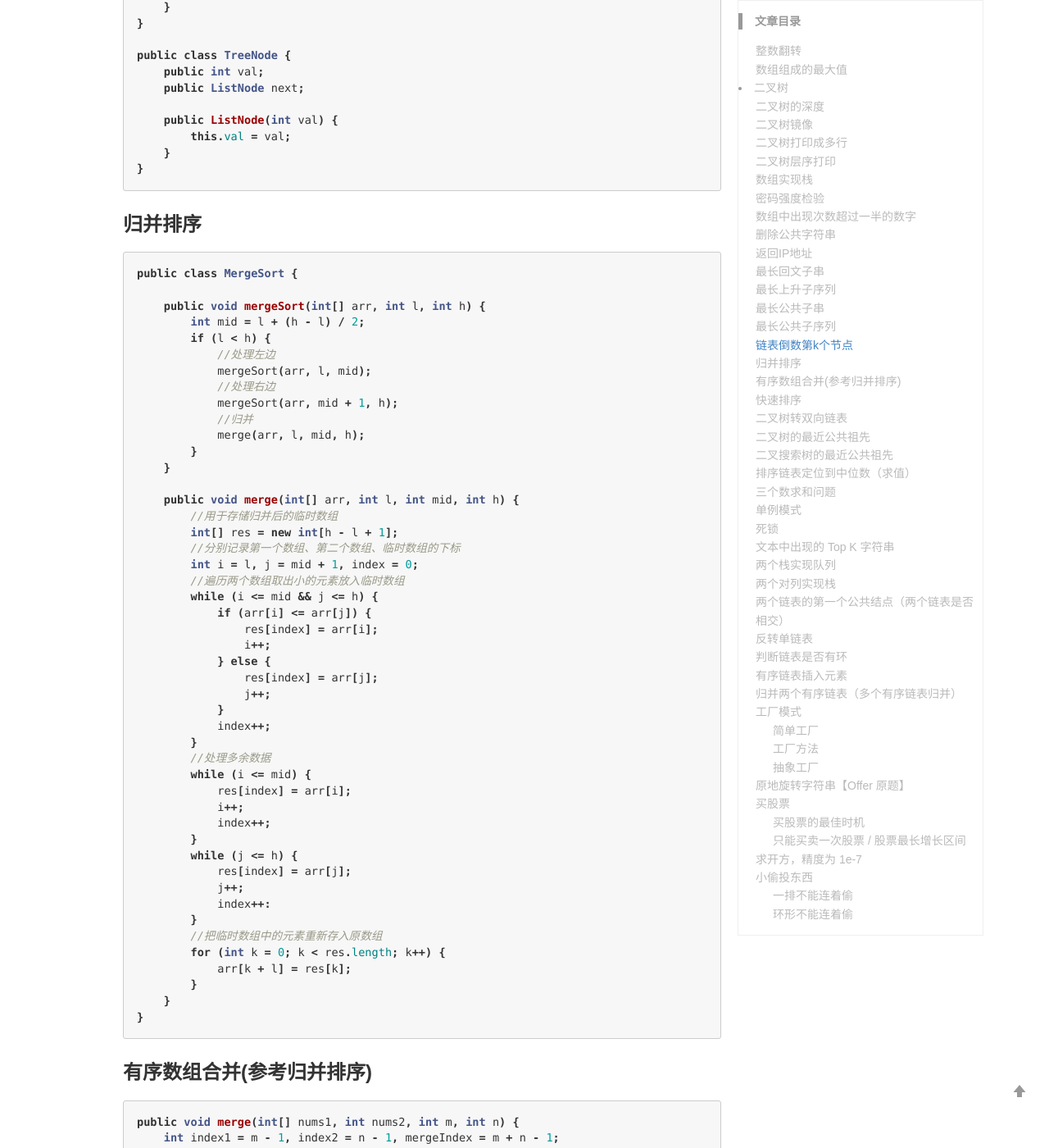
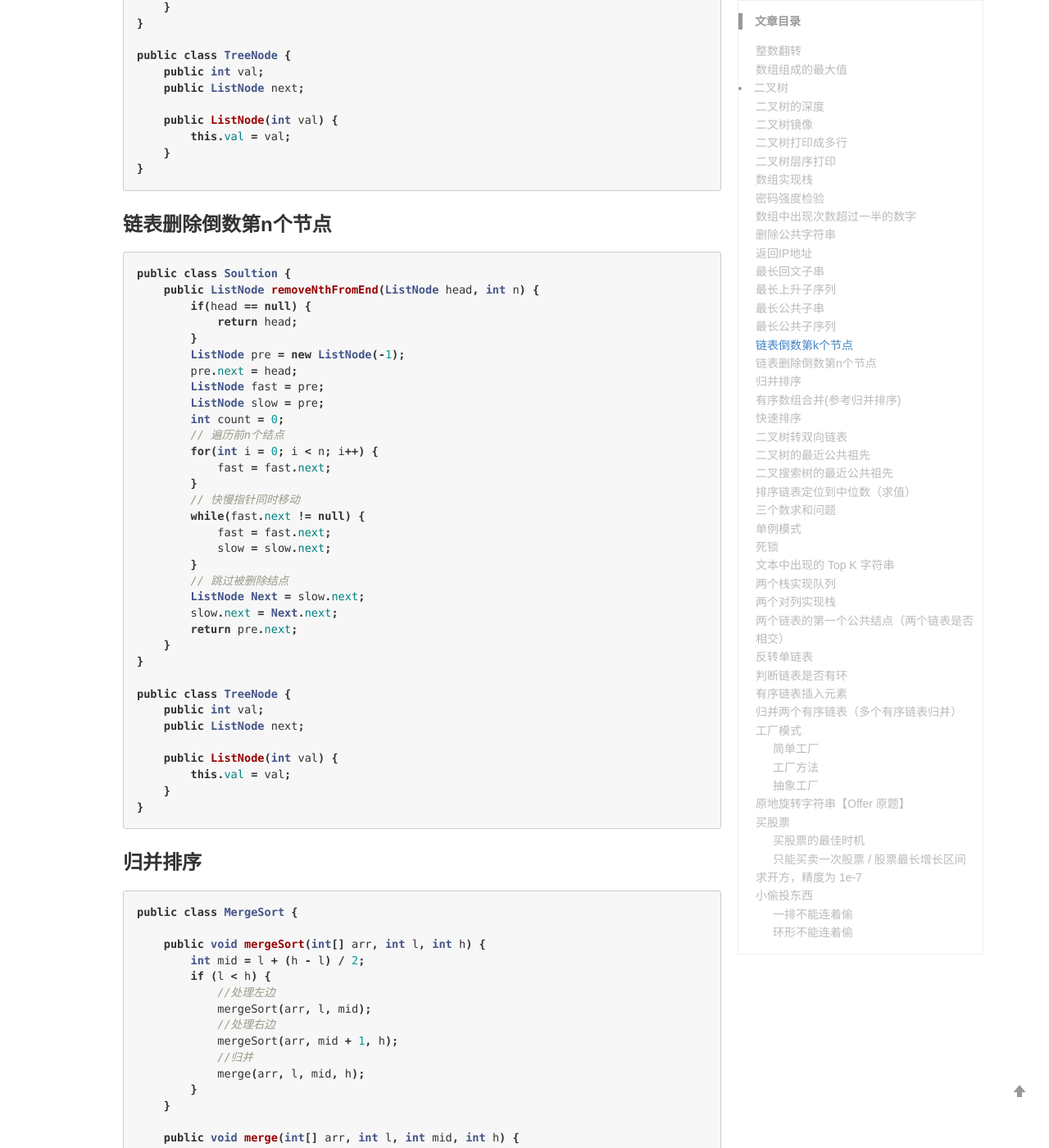
Before and after one commit to wangfei910/wangfei910.github.io, a Jekyll site: the page built from _posts/2019-10-3-常用算法.md, in a window 1280 px wide and 1400 px high, scrolled down 13994 px. Shown: the whole window at 82% size. Built offline with Jekyll 4.4.1, drawn with Linux system fonts in a browser that asks for light colours; comment, search, counter and statistics services are not loaded.

Commit message:
Update 2019-10-3-常用算法.md

````diff
--- a/_posts/2019-10-3-常用算法.md
+++ b/_posts/2019-10-3-常用算法.md
@@ -693,6 +693,44 @@ public class TreeNode {
     }
 }
 ```
+### 链表删除倒数第n个节点
+```java
+public class Soultion {
+    public ListNode removeNthFromEnd(ListNode head, int n) {
+        if(head == null) {
+            return head;
+        }
+        ListNode pre = new ListNode(-1);
+        pre.next = head;
+        ListNode fast = pre;
+        ListNode slow = pre;
+        int count = 0;
+        // 遍历前n个结点
+        for(int i = 0; i < n; i++) {
+            fast = fast.next;
+        }
+        // 快慢指针同时移动
+        while(fast.next != null) {
+            fast = fast.next;
+            slow = slow.next;
+        }
+        // 跳过被删除结点
+        ListNode Next = slow.next;
+        slow.next = Next.next;
+        return pre.next;
+    }
+}
+
+public class TreeNode {
+    public int val;
+    public ListNode next;
+
+    public ListNode(int val) {
+        this.val = val;
+    }
+}
+```
+
 ### 归并排序
 ```java
 public class MergeSort {
````
